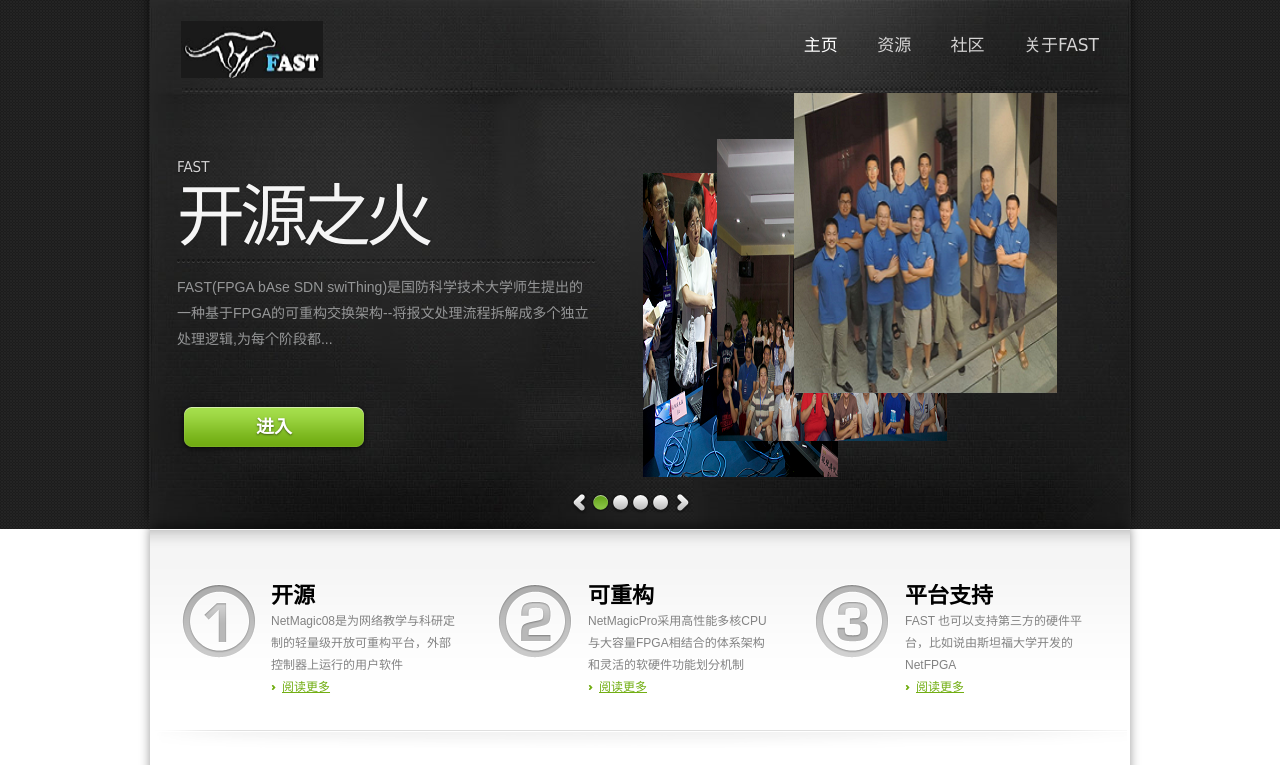
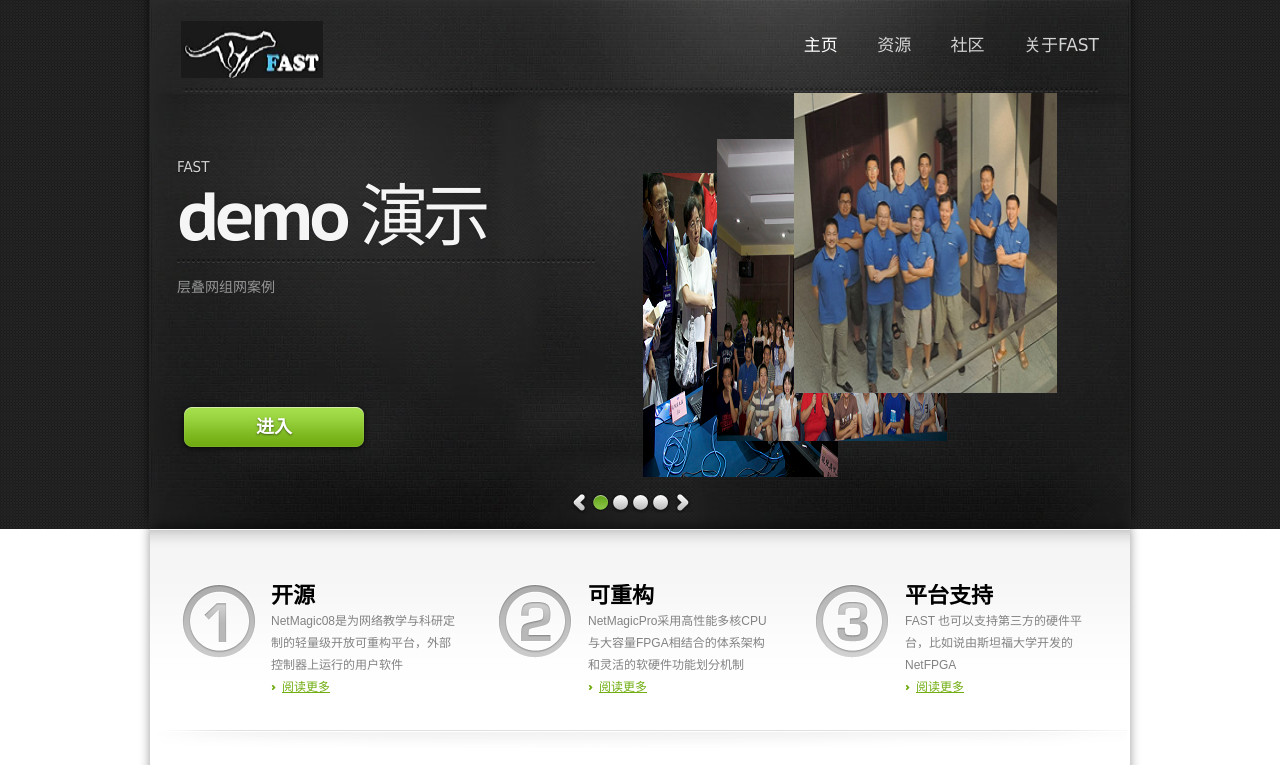
Before and after one commit to FAST-Switch/fast-switch.github.com, a plain HTML site: page index.html in a window 1280 px wide. Shown: the top 765 px of the page. Drawn offline with nearby package versions, Linux system fonts and the light colour scheme; a web font is replaced by a local one.

Commit message:
fast pages

```diff
--- a/index.html
+++ b/index.html
@@ -41,8 +41,8 @@
 					<div id="carousel">
 						<div>
 							<h5>FAST</h5>
-							<h3>开源之火</h3>
-							<p>FAST(FPGA bAse SDN swiThing)是国防科学技术大学师生提出的一种基于FPGA的可重构交换架构--将报文处理流程拆解成多个独立处理逻辑,为每个阶段都...</p>
+							<h3>demo 演示</h3>
+							<p>层叠网组网案例</p>
 							<a href="#" class="green-btn">进入</a>
 							<img class="img-front" src="css/images/front-img.png" alt="dot1" width="263" height="300" />
 							<img class="img-mid" src="css/images/img-mid.png" alt="dot2" width="230" height="302" />
@@ -51,8 +51,8 @@
 
 						<div>
 							<h5>FAST</h5>
-							<h3>重构进行到底</h3>
-							<p>FAST硬件部分的源代码需要烧写到FPGA上完成报文转发功能，分为三部分：第一是与开发平台相关的逻辑代码...</p>
+							<h3>demo 演示</h3>
+							<p>层叠网组网案例</p>
 							<a href="#" class="green-btn">进入</a>
 							<img class="img-front" src="css/images/front-img.png" alt="dot1" width="263" height="300" />
 							<img class="img-mid" src="css/images/img-mid.png" alt="dot2" width="230" height="302" />
@@ -61,8 +61,8 @@
 
 						<div>
 							<h5>FAST</h5>
-							<h3>数据指挥官</h3>
-							<p>FAST的软件部分代码实际上是交换机的管理软件，与硬件代码一起作为SDN的转发平面...</p>
+							<h3>demo 演示</h3>
+							<p>层叠网组网案例</p>
 							<a href="#" class="green-btn">进入</a>
 							<img class="img-front" src="css/images/front-img.png" alt="dot1" width="263" height="300" />
 							<img class="img-mid" src="css/images/img-mid.png" alt="dot2" width="230" height="302" />
```
